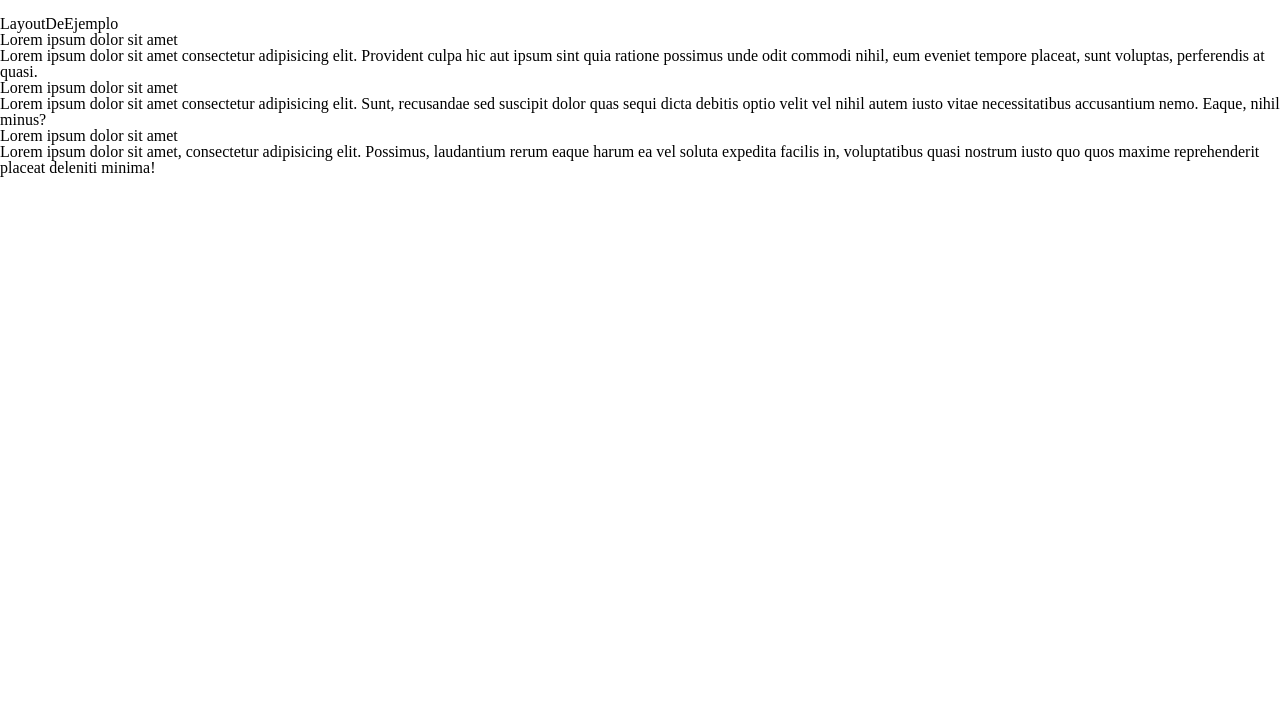
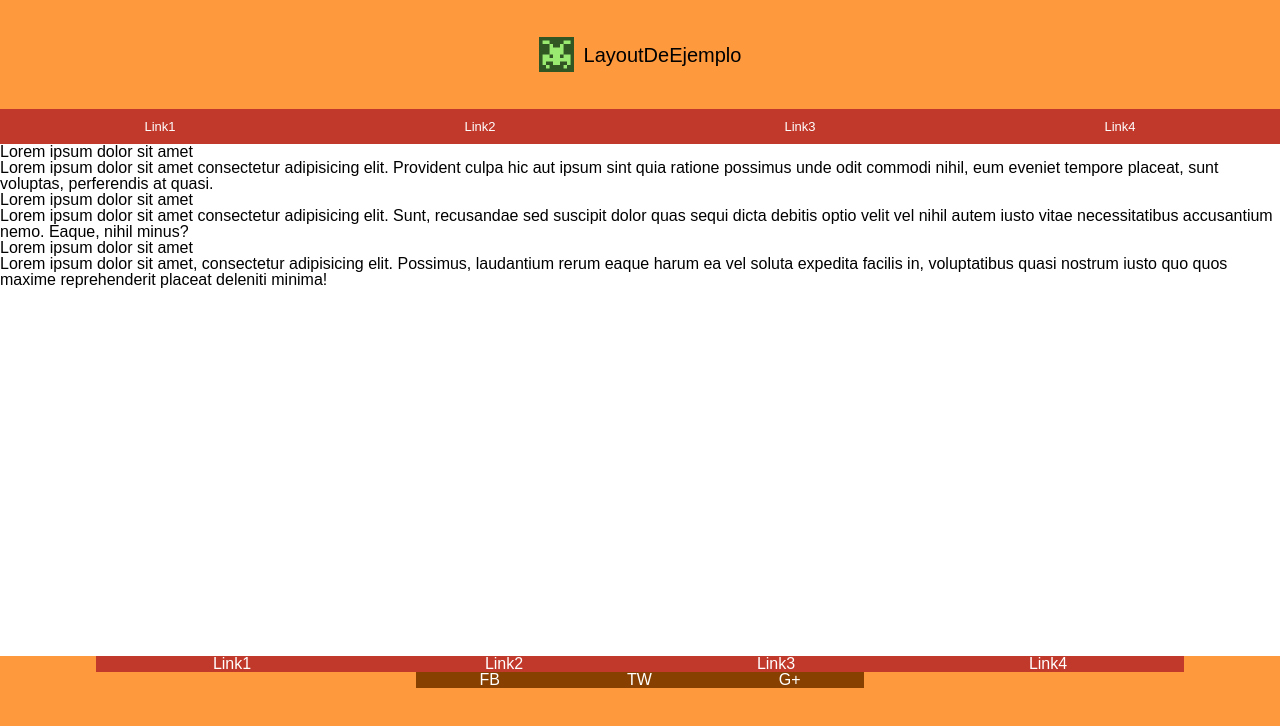
Before and after one commit to marinacr92/technical-test-create, a website: page src/html/index.html in a window 1280 px wide. Drawn offline with nearby package versions, Linux system fonts and the light colour scheme; files that its build step writes are made by us from their sources; files whose address does not match are found by name.

Commit message:
Create page layout

```diff
--- a/src/html/index.html
+++ b/src/html/index.html
@@ -4,7 +4,7 @@
 <head>
   <meta charset="UTF-8" />
   <meta name="viewport" content="width=device-width, initial-scale=1" />
-  <title>Título</title>
+  <title>CREATE</title>
   <!-- Google Fonts
       <link href="https://fonts.googleapis.com/css?family=Roboto&display=swap" rel="stylesheet" />
     -->
@@ -12,7 +12,7 @@
 
     -->
   <link rel="stylesheet" href="./assets/css/main.css" />
-  <link rel="icon" href="./assets/images/favicon.png" />
+  <link rel="icon" href="./assets/images/logo.png" />
 </head>
 
 <body>
--- a/src/html/partials/aside.html
+++ b/src/html/partials/aside.html
@@ -1,4 +1,4 @@
-<aside>
-    <div></div>
-    <div></div>
+<aside class="aside">
+    <div class="aside-content"></div>
+    <div class="aside-content"></div>
 </aside>
--- a/src/html/partials/footer.html
+++ b/src/html/partials/footer.html
@@ -1,10 +1,15 @@
 <footer class="footer">
-    <nav>
-        <ul>
-            <li><a href=""></a></li>
-            <li><a href=""></a></li>
-            <li><a href=""></a></li>
-            <li><a href=""></a></li>
+    <nav class="footer-nav">
+        <ul class="footer-menu">
+            <li><a href="https://www.create-store.com/es/" class="link">Link1</a></li>
+            <li><a href="https://www.create-store.com/es/" class="link">Link2</a></li>
+            <li><a href="https://www.create-store.com/es/" class="link">Link3</a></li>
+            <li><a href="https://www.create-store.com/es/" class="link">Link4</a></li>
+        </ul>
+        <ul class="footer-socials">
+            <li><a href="https://www.facebook.com/createspainfacebook" class="link">FB</a></li>
+            <li><a href="https://www.create-store.com/es/" class="link">TW</a></li>
+            <li><a href="https://www.create-store.com/es/" class="link">G+</a></li>
         </ul>
     </nav>
 </footer>
--- a/src/html/partials/header.html
+++ b/src/html/partials/header.html
@@ -1,14 +1,14 @@
 <header class="header">
-  <section>
-    <img/>
+  <section class="header-title">
+    <img src="../assets/images/logo.png" alt="Logo de prueba" width="35px" height="35px"/>
     <h1>LayoutDeEjemplo</h1>
   </section>
   <nav>
-    <ul>
-      <li><a href=""></a></li>
-      <li><a href=""></a></li>
-      <li><a href=""></a></li>
-      <li><a href=""></a></li>
+    <ul class="header-menu">
+      <li><a href="https://www.create-store.com/es/" class="link">Link1</a></li>
+      <li><a href="https://www.create-store.com/es/" class="link">Link2</a></li>
+      <li><a href="https://www.create-store.com/es/" class="link">Link3</a></li>
+      <li><a href="https://www.create-store.com/es/" class="link">Link4</a></li>
     </ul>
   </nav>
 </header>
--- a/src/scss/core/_variables.scss
+++ b/src/scss/core/_variables.scss
@@ -7,9 +7,11 @@ $breakpoint-tablet: 768px;
 $breakpoint-desktop: 1024px;
 
 // fonts
-// $font-main: 'Roboto', sans-serif;
+$font-basic: Arial, Helvetica, sans-serif;
 
 // colors
-// $color-text: #000;
-// $color-title: #000;
-// $color-background: #999;
+$background-basic: #FF993E;
+$background-link: #C0392B;
+$background-socials: #874000;
+$background-aside: #008000;
+$color-title: #2B3325;
--- a/src/scss/layout/_footer.scss
+++ b/src/scss/layout/_footer.scss
@@ -1,2 +1,24 @@
 .footer {
+    background-color: $background-basic;
+    grid-row: 3/4;
+
+    &-nav{
+        display: flex;
+        flex-direction: column;
+        align-items: center;
+    }
+
+    &-menu{
+        width: 85%;
+        background-color: $background-link;
+        display: flex;
+        justify-content: space-around;
+    }
+
+    &-socials{
+        width: 35%;
+        background-color: $background-socials;
+        display: flex;
+        justify-content: space-around;
+    }
 }
--- a/src/scss/layout/_header.scss
+++ b/src/scss/layout/_header.scss
@@ -1,2 +1,29 @@
 .header {
+    background-color: $background-basic;
+    grid-row: 1/2;
+    display: flex;
+    flex-direction: column;
+
+    &-title{
+        display: flex;
+        justify-content: center;
+        align-items: center;
+        font-size: 20px;
+        flex-grow: 1;
+        gap: 10px;
+    }
+
+    &-menu{
+        height: 35px;
+        background-color: $background-link;
+        font-size: 13px;
+        display: flex;
+        justify-content: space-around;
+        align-items: center;
+    }
 }
+
+.link{
+    text-decoration: none;
+    color: white;
+}
--- /dev/null
+++ b/src/scss/layout/_main.scss
@@ -0,0 +1,3 @@
+.main{
+    grid-row: 2/3;
+}
--- a/src/scss/main.scss
+++ b/src/scss/main.scss
@@ -3,5 +3,7 @@
 @import 'core/mixins';
 @import 'core/animations';
 @import 'layout/header';
+@import 'layout/main';
+@import 'layout/aside';
 @import 'layout/footer';
 @import 'pages/index';
--- a/src/scss/pages/_index.scss
+++ b/src/scss/pages/_index.scss
@@ -0,0 +1,6 @@
+body {
+    height: 100vh;
+    font-family: $font-basic;
+    display: grid;
+    grid-template-rows: 18% 1fr 18%;
+}
```
Also changed, not shown: src/images/logo.png (added), src/scss/layout/_aside.scss (added).
